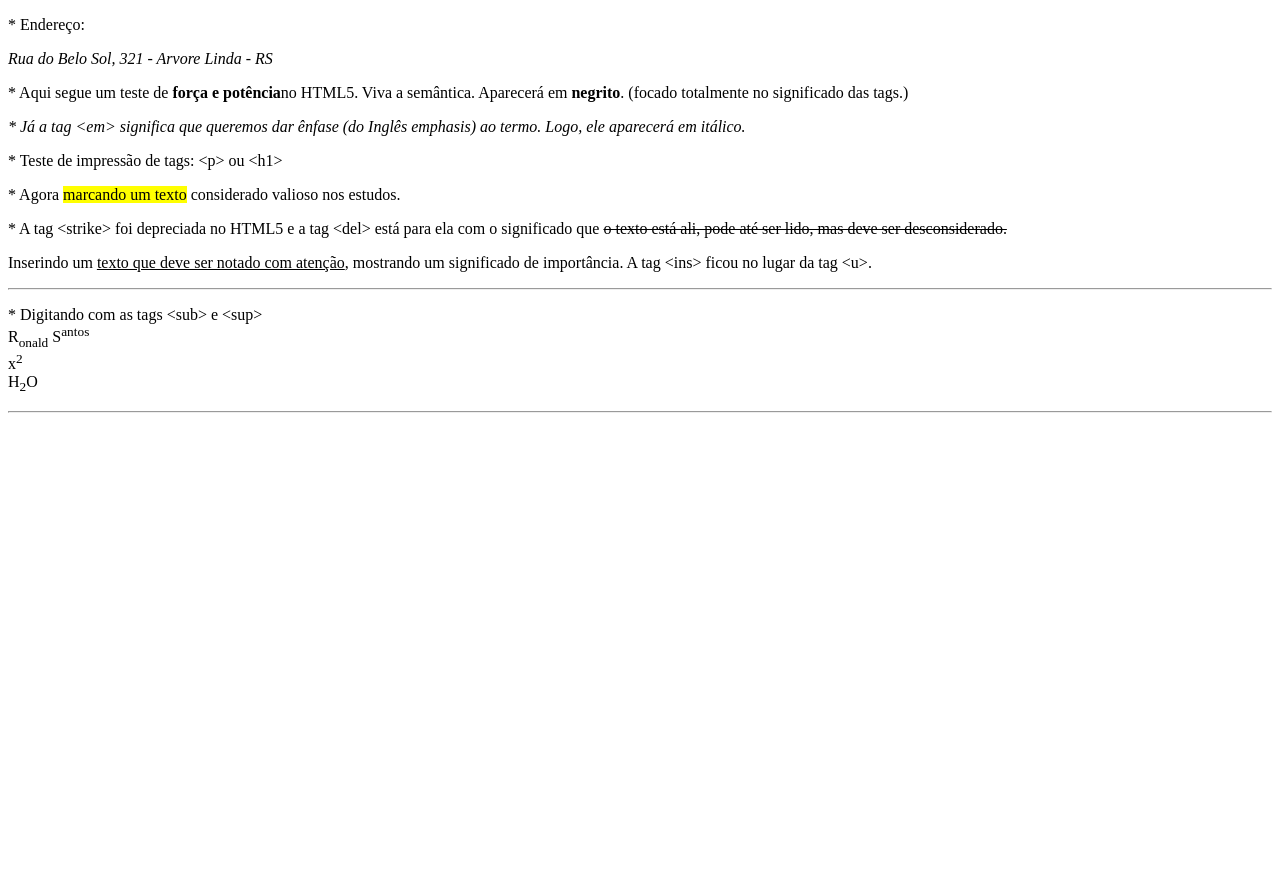
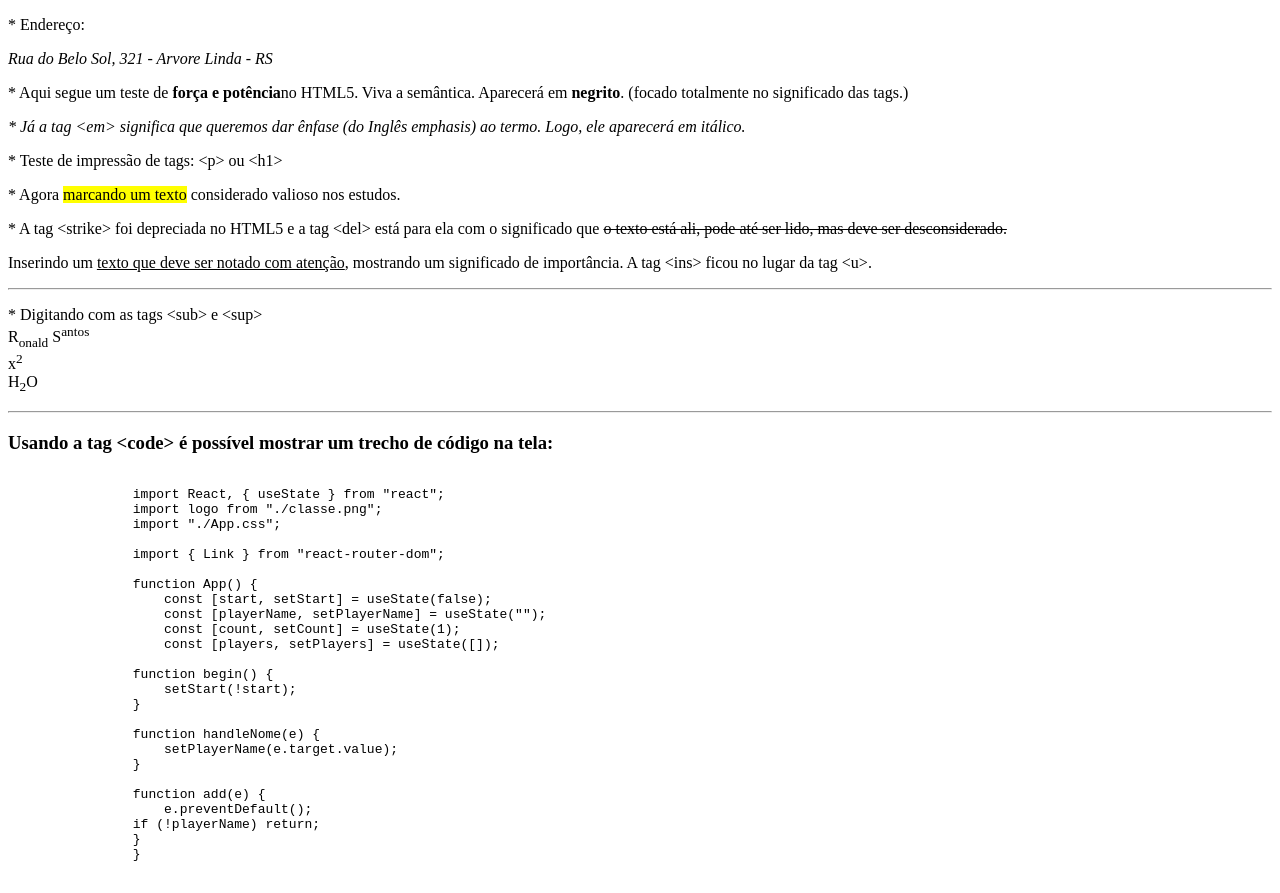
Before and after one commit to Ronaldss/course-html-css, a plain HTML site: page html-css/exercicios/ex007/index.html in a window 1280 px wide. Before the commit the page ends 800 px from the top, so only its background shows below. Drawn offline with Linux system fonts and the light colour scheme.

Commit message:
tag <pre><code> para mostrar seu código lindo

```diff
--- a/html-css/exercicios/ex007/index.html
+++ b/html-css/exercicios/ex007/index.html
@@ -65,6 +65,36 @@
             H<sub>2</sub>O
         </p>
         <hr>
+        <p>
+            <h3>Usando a tag &lt;code&gt; é possível mostrar um trecho de código na tela:</h3>
+            <pre><code>
+                import React, { useState } from "react";
+                import logo from "./classe.png";
+                import "./App.css";
+
+                import { Link } from "react-router-dom";
+
+                function App() {
+                    const [start, setStart] = useState(false);
+                    const [playerName, setPlayerName] = useState("");
+                    const [count, setCount] = useState(1);
+                    const [players, setPlayers] = useState([]);
+
+                function begin() {
+                    setStart(!start);
+                }
+
+                function handleNome(e) {
+                    setPlayerName(e.target.value);
+                }
+
+                function add(e) {
+                    e.preventDefault();
+                if (!playerName) return;
+                }
+                }
+            </code></pre>
+        </p>
     </p>
 </body>
 </html>
```
